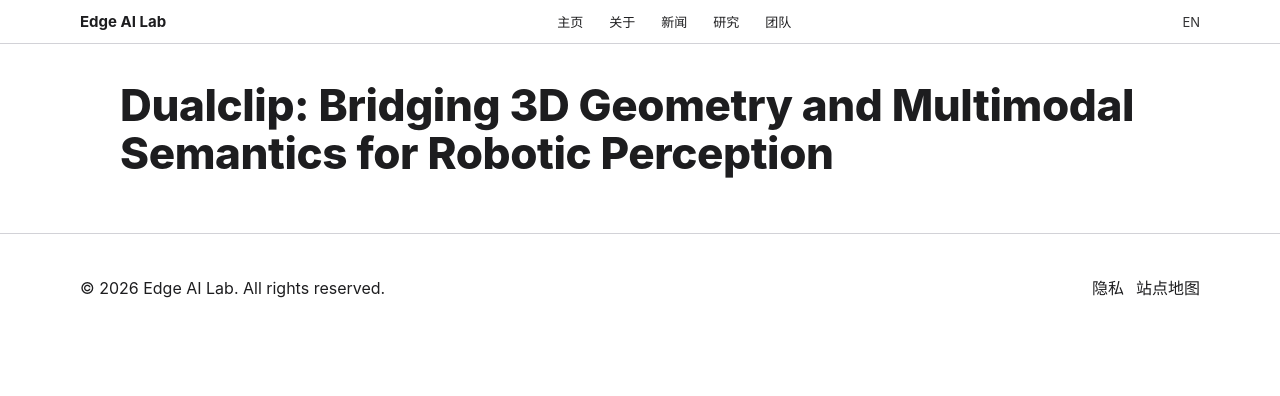
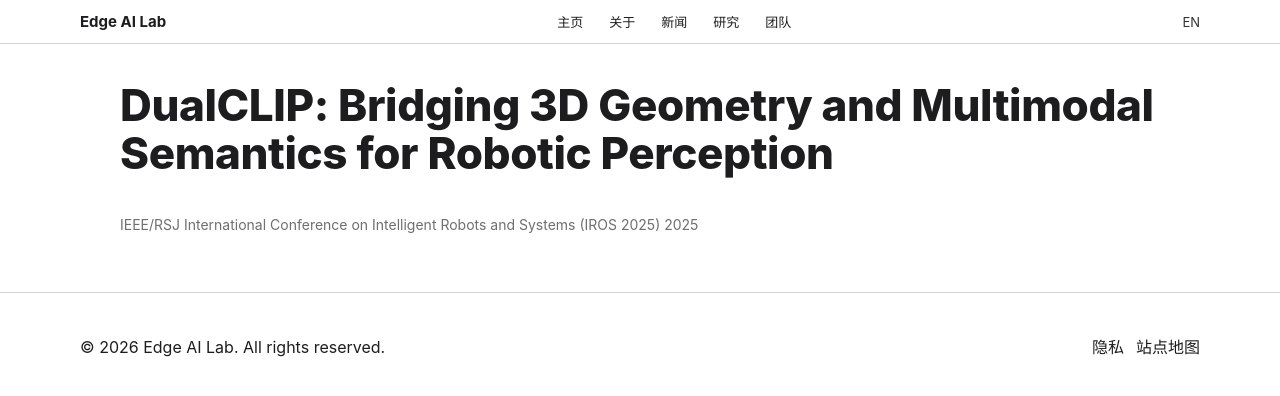
Before and after one commit to EdgeAI-2000/EdgeAI-2000.github.io, a Jekyll site: the page built from _publications/auto/2025-dualclip-bridging-3d-geometry-and-multimodal-semantics-for-robotic-perception.md, in a window 1280 px wide. Shown: the top 396 px of the page. Built offline with Jekyll 4.4.1, drawn with Linux system fonts in a browser that asks for light colours.

Commit message:
chore: update DualCLIP IROS 2025 publication

```diff
--- a/_data/venue_ranks.yml
+++ b/_data/venue_ranks.yml
@@ -65,6 +65,10 @@ international conference on wireless algorithms, systems, and applications:
   ccf: C
 international conference on mobility, sensing and networking:
   ccf: C
+ieee/rsj international conference on intelligent robots and systems:
+  ccf: B
+iros:
+  ccf: B
 icc:
   ccf: C
 globecom:
--- a/_publications/auto/2025-dualclip-bridging-3d-geometry-and-multimodal-semantics-for-robotic-perception.md
+++ b/_publications/auto/2025-dualclip-bridging-3d-geometry-and-multimodal-semantics-for-robotic-perception.md
@@ -1,12 +1,17 @@
 ---
-title: "Dualclip: Bridging 3D Geometry and Multimodal Semantics for Robotic Perception"
+title: "DualCLIP: Bridging 3D Geometry and Multimodal Semantics for Robotic Perception"
 authors:
 - Yinghao Liu
-- Penglin Dai
+- Penglin Dai*
 - Yan Ding
 - Nieqing Cao
+venue: "IEEE/RSJ International Conference on Intelligent Robots and Systems (IROS 2025)"
 year: 2025
 type: conference
+location: "Hangzhou, China"
+dates: "Oct. 19 - Oct. 25, 2025"
+ccf: B
+corresponding_author: "Penglin Dai"
 link: "https://ieeexplore.ieee.org/abstract/document/11247221/"
-source: scholar
+source: manual
 ---
```
